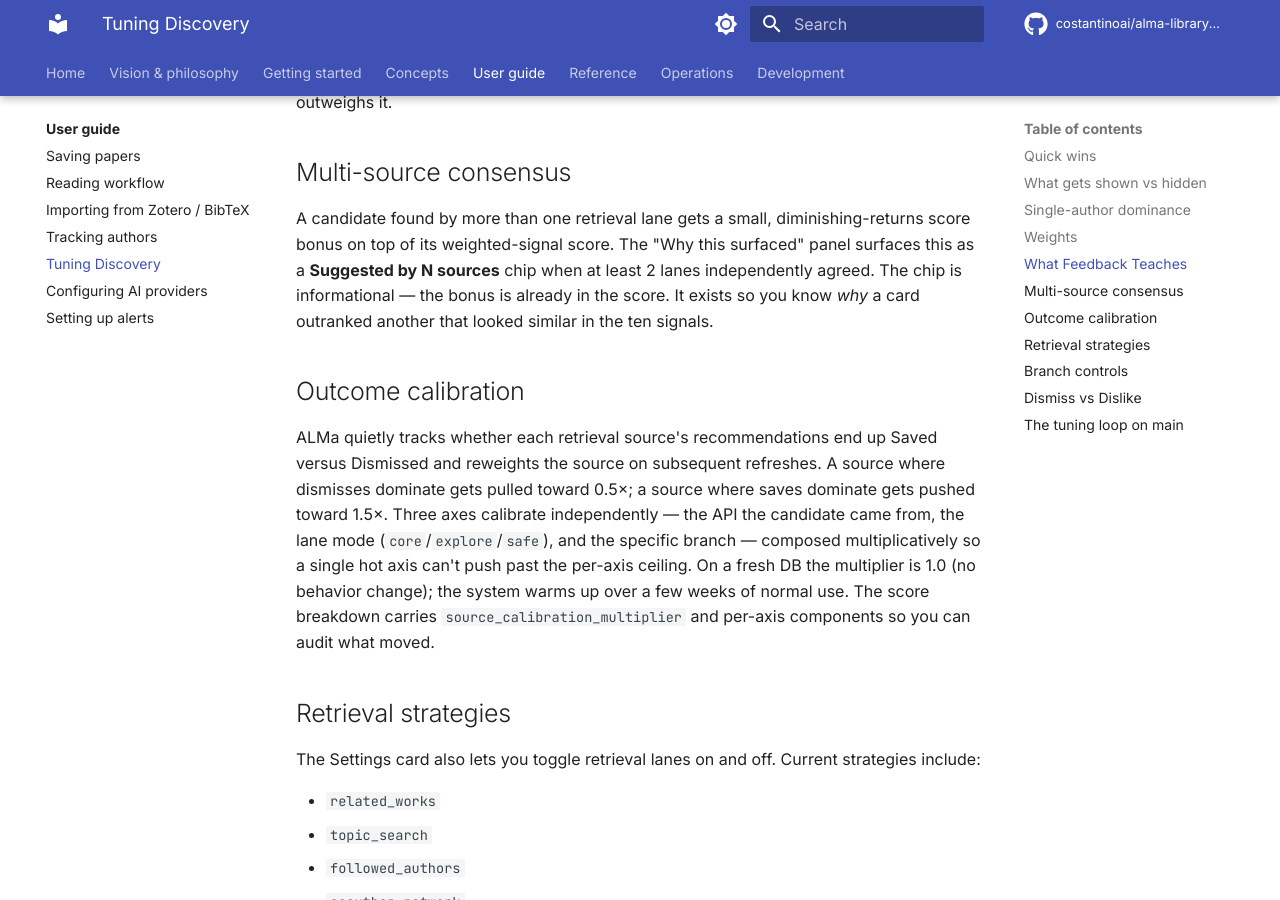
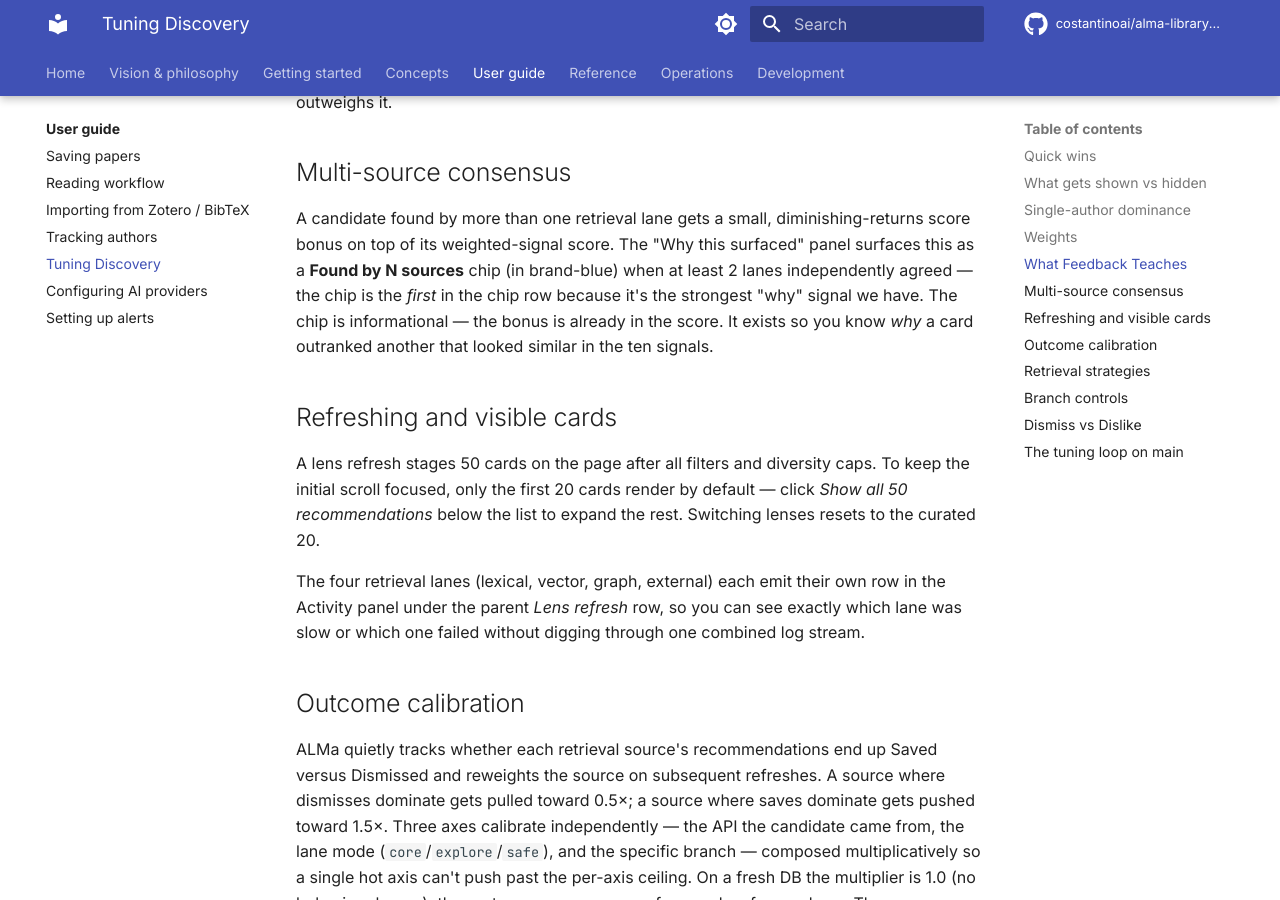
Before and after one commit to costantinoai/alma-library-manager, an MkDocs documentation site: the page built from docs/user-guide/tuning-discovery.md, in a window 1280 px wide and 900 px high, scrolled down 3591 px. Built offline with MkDocs 1.6.1 and Material for MkDocs 9.7.7, drawn with Linux system fonts in a browser that asks for light colours; comment, search, counter and statistics services are not loaded.

Commit message:
docs: cover 50-card target / Show-all / per-lane subtasks in user-facing pages
- concepts/discovery.md: document the 50-card refresh target (post-
  filter, oversampled internally), the first-20 collapsed-list with
  Show-all toggle, and the per-lane Activity subtask architecture
  (4 child rows per refresh, lane.<name>.start/completed parent log
  markers, subtask_job_id pattern).
- user-guide/tuning-discovery.md: add a 'Refreshing and visible
  cards' section explaining the 20/50 visibility split and
  per-lane Activity rows, and update the consensus chip text to
  match the new label ('Found by N sources') and lead-position
  styling.

```diff
--- a/docs/user-guide/tuning-discovery.md
+++ b/docs/user-guide/tuning-discovery.md
@@ -133,11 +133,25 @@ connected to that pattern lose rank unless other evidence outweighs it.
 
 A candidate found by more than one retrieval lane gets a small,
 diminishing-returns score bonus on top of its weighted-signal score.
-The "Why this surfaced" panel surfaces this as a **Suggested by N
-sources** chip when at least 2 lanes independently agreed. The chip
-is informational — the bonus is already in the score. It exists so
-you know *why* a card outranked another that looked similar in the
-ten signals.
+The "Why this surfaced" panel surfaces this as a **Found by N
+sources** chip (in brand-blue) when at least 2 lanes independently
+agreed — the chip is the *first* in the chip row because it's the
+strongest "why" signal we have. The chip is informational — the
+bonus is already in the score. It exists so you know *why* a card
+outranked another that looked similar in the ten signals.
+
+## Refreshing and visible cards
+
+A lens refresh stages 50 cards on the page after all filters and
+diversity caps. To keep the initial scroll focused, only the first
+20 cards render by default — click *Show all 50 recommendations*
+below the list to expand the rest. Switching lenses resets to the
+curated 20.
+
+The four retrieval lanes (lexical, vector, graph, external) each
+emit their own row in the Activity panel under the parent
+*Lens refresh* row, so you can see exactly which lane was slow or
+which one failed without digging through one combined log stream.
 
 ## Outcome calibration
 
```
Also changed, not shown: docs/concepts/discovery.md (+35 -0 lines).
